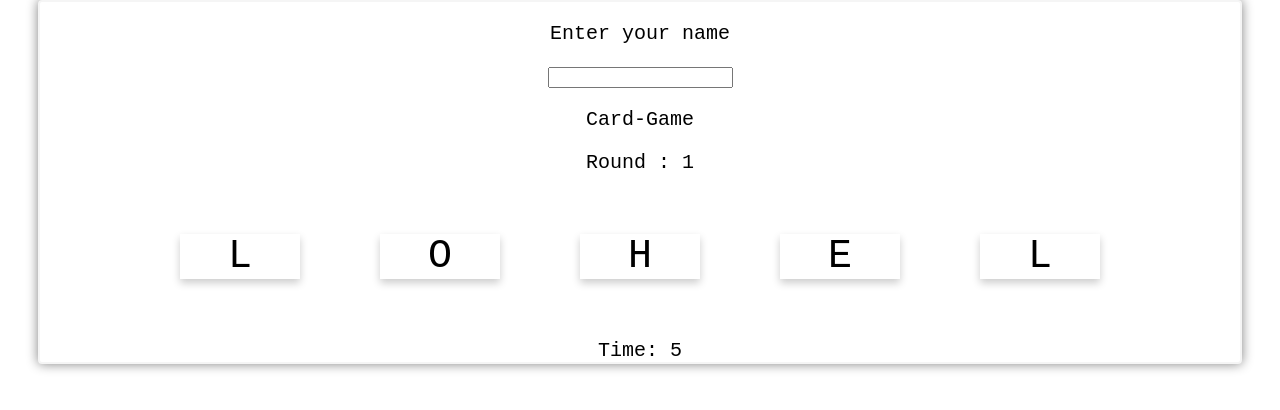
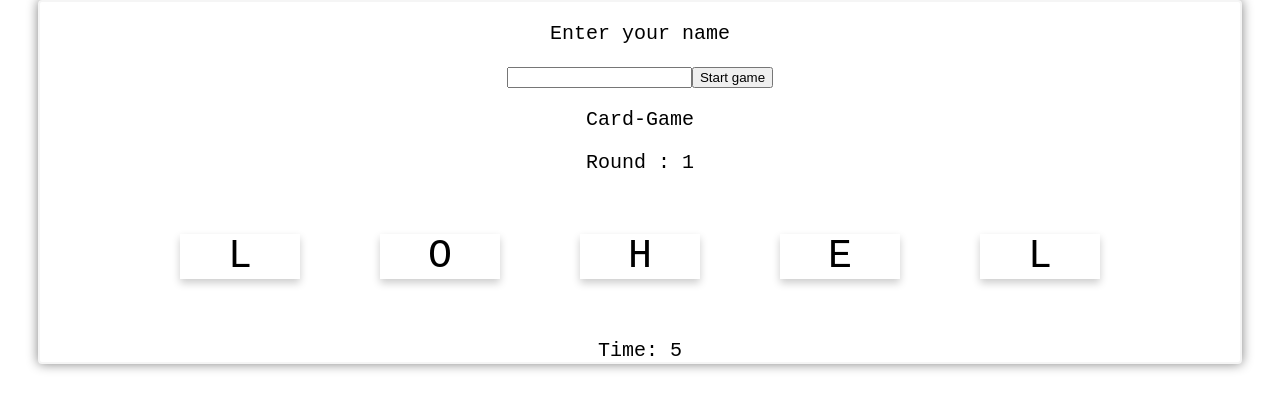
Before and after one commit to Krittamett/React_3SA03, a React (Create React App) app: page / in a window 1280 px wide. Shown: the top 410 px of the page. Built offline with nearby package versions, Linux system fonts and the light colour scheme.

Commit message:
Commit 5 : Alert when Click Start game

```diff
--- a/src/AddName.js
+++ b/src/AddName.js
@@ -5,11 +5,15 @@ import React, { Component } from 'react';
         super(props)
         alert("#### Welcome ####")
     }
+    begin(){
+        alert("BEGIN !!")
+    }
     render(){
         return(
             <div className="addname">
                 <p>Enter your name</p>
-                <input type="string" onBlur={this.onBlur} />
+                <input type="text" id="userName" name="userName" />
+                <button onClick={this.begin}>Start game</button>
             </div>
         )
 
```
